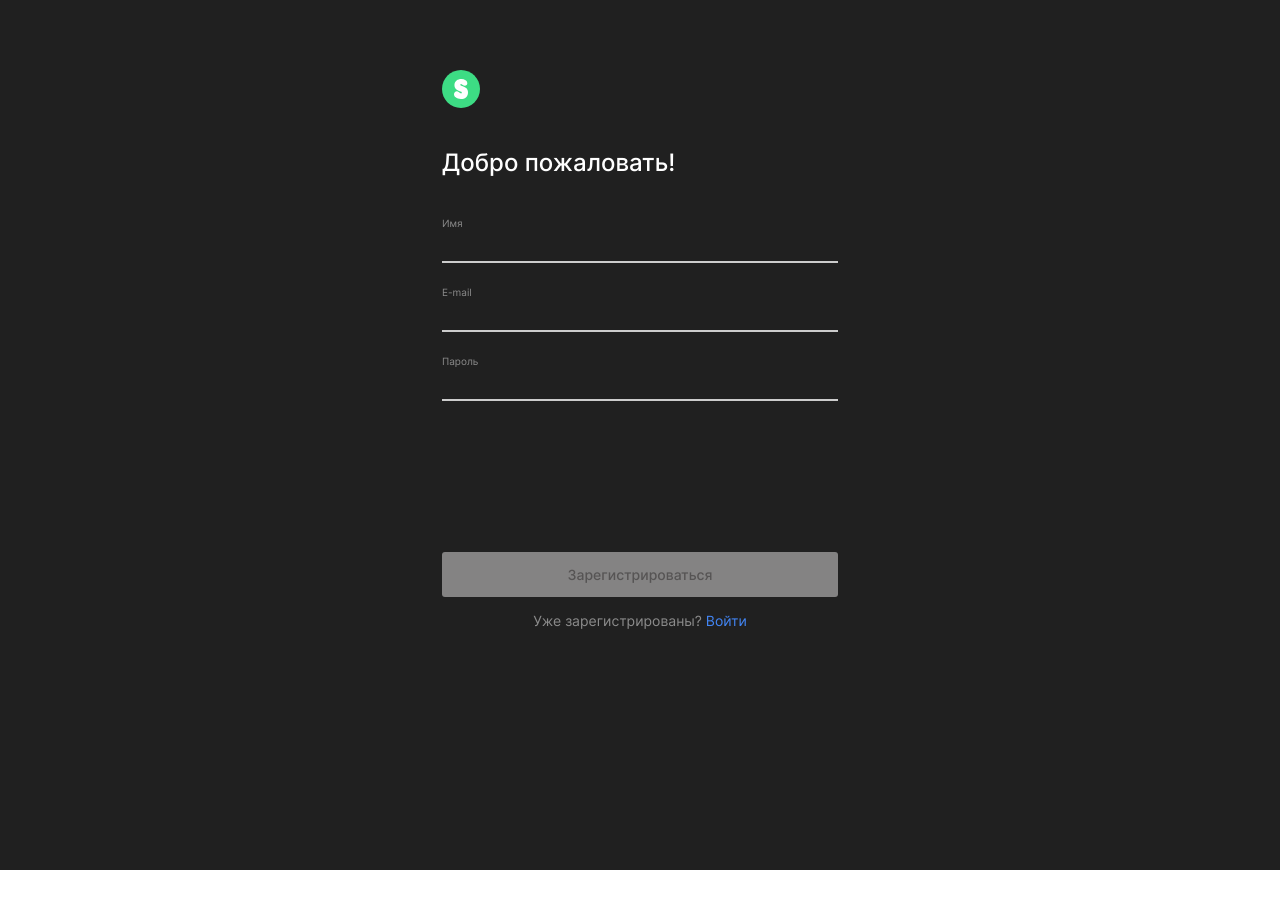
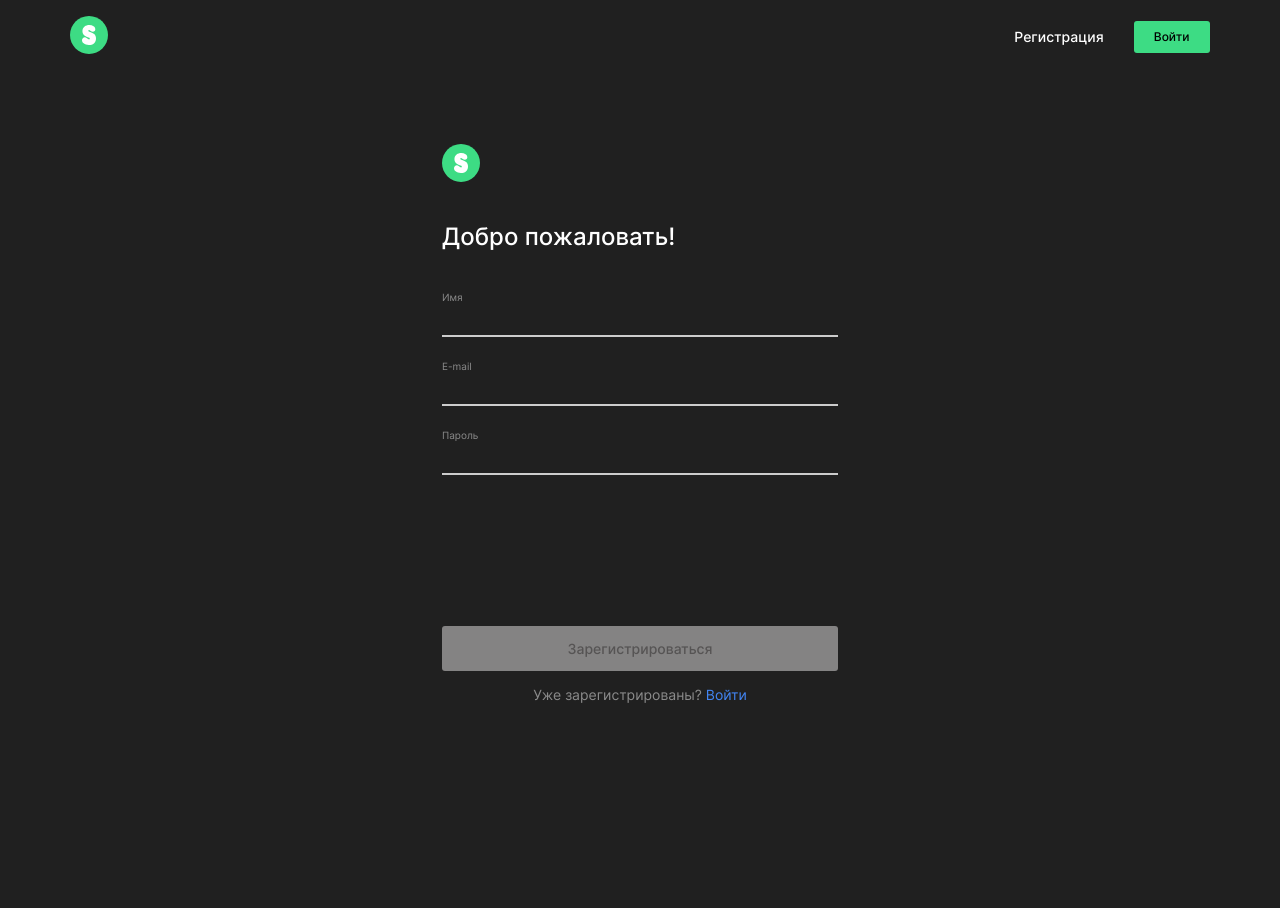
Before and after one commit to netitov/movies-explorer-frontend, a React (Create React App) app: page /signup in a window 1280 px wide. Shown: the top 908 px of the page. Before the commit the page ends 870 px from the top, so only its background shows below. Built offline with nearby package versions, Linux system fonts and the light colour scheme; no server answers.

Commit message:
feat: header state for loggedin

```diff
--- a/src/components/App/App.js
+++ b/src/components/App/App.js
@@ -2,7 +2,6 @@
 import React from 'react';
 import { Route, Switch, useHistory } from 'react-router-dom';
 
-//components
 import Main from '../Main/Main';
 import Footer from '../Footer/Footer';
 import Movies from '../Movies/Movies';
@@ -14,7 +13,6 @@ import Profile from '../Profile/Profile';
 import NotFound from '../NotFound/NotFound';
 import * as moviesApi from '../../utils/MoviesApi';
 import ProtectedRoute from '../ProtectedRoute';
-import Preloader from '../Preloader/Preloader';
 import { SHORT_MOVIE_DRT, MAIN_API } from '../../utils/config';
 import Api from '../../utils/MainApi';
 import { CurrentUserContext } from '../../contexts/CurrentUserContext';
@@ -254,7 +252,8 @@ function App() {
 
     <div className="page">
       <CurrentUserContext.Provider value={currentUser}>
-      <Header />
+      <Header
+        loggedIn={loggedIn} />
       <Switch>
         <Route path="/signin">
           <Login handleLogin={handleLogin} />
--- a/src/components/Header/Header.js
+++ b/src/components/Header/Header.js
@@ -5,33 +5,7 @@ function Header(props) {
 
   return (
     <>
-      <Route exact path="/">
-      <header className="header">
-        <div className="header__container">
-          <Link to="/">
-            <img className="header__logo link" src={logoPath} alt="Лого Movies-explorer"/>
-          </Link>
-          <div className="header__nav-container">
-            <nav className="header__nav">
-              <ul className="header__nav-ul">
-                <Link className="header__nav-list header__nav-list_bold  link" to="/signup">
-                  <li>Регистрация</li>
-                </Link>
-              </ul>
-            </nav>
-            <Link className="header__link link" to="/signin">
-              <div className="header__account-btn_enter">
-                <p className="header__btn">Войти</p>
-              </div>
-            </Link>
-          </div>
-        </div>
-      </header>
-    </Route>
-
-
-
-    <Route exact path={['/saved-movies', '/movies', '/profile']}>
+    {props.loggedIn ?
       <header className="header">
         <div className="header__container">
           <Link to="/">
@@ -81,15 +55,33 @@ function Header(props) {
                 </li>
               </Link>
             </ul>
+          </div>
+        </div>
+      </header> :
 
+          <header className="header">
+            <div className="header__container">
+              <Link to="/">
+                <img className="header__logo link" src={logoPath} alt="Лого Movies-explorer"/>
+              </Link>
+              <div className="header__nav-container">
+                <nav className="header__nav">
+                  <ul className="header__nav-ul">
+                    <Link className="header__nav-list header__nav-list_bold  link" to="/signup">
+                      <li>Регистрация</li>
+                    </Link>
+                  </ul>
+                </nav>
+                <Link className="header__link link" to="/signin">
+                  <div className="header__account-btn_enter">
+                    <p className="header__btn">Войти</p>
+                  </div>
+                </Link>
+              </div>
 
-          </div>
-
-
-        </div>
-      </header>
-    </Route>
-
+            </div>
+          </header>
+          }
 
     </>
   )
```
Also changed, not shown: 1 other file (tests, documents, lock files or other folders).
